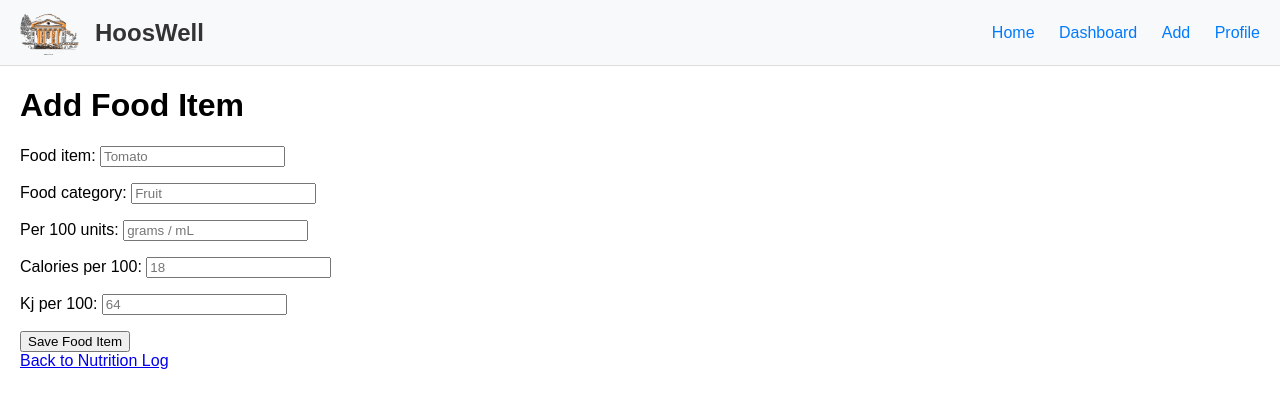
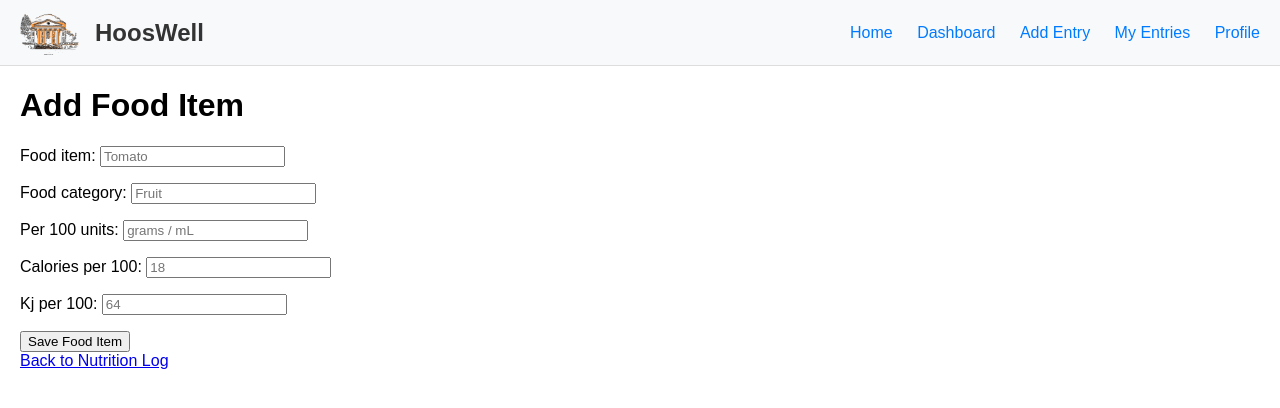
Before and after one commit to feyzzh/cs4750_db_proj, a Django app: page /add_food in a window 1280 px wide. Shown: the top 408 px of the page. Run offline with Django 5.2, Linux system fonts and the light colour scheme; the visitor is signed in with stand-in values (Sample User, id 1).

Commit message:
linked entry_manager page to other pages via navbar

```diff
--- a/cavcore/hooswellapp/templates/_navbar.html
+++ b/cavcore/hooswellapp/templates/_navbar.html
@@ -110,16 +110,16 @@
         <a href="{% url 'home' %}">Home</a>
         <a href="{% url 'stats_dashboard' %}">Dashboard</a>
         <div class="dropdown">
-            <button class="dropbtn">Add
+            <button class="dropbtn">Add Entry
               <i class="fa fa-caret-down"></i>
             </button>
             <div class="dropdown-content">
-                <a href="{% url 'add_nutrition' %}">Nutrition Entry</a>
-                <a href="{% url 'add_fitness_log' %}">Fitness Entry</a>
-                <a href="{% url 'add_sleep' %}">Sleep Entry</a>
+                <a href="{% url 'add_nutrition' %}">Nutrition</a>
+                <a href="{% url 'add_fitness_log' %}">Fitness</a>
+                <a href="{% url 'add_sleep' %}">Sleep</a>
             </div>
-          </div>
-
+        </div>
+        <a href="{% url 'entry_manager' %}">My Entries</a>
         <a href="{% url 'profile' %}">Profile</a>
     </div>
 </nav>
```
